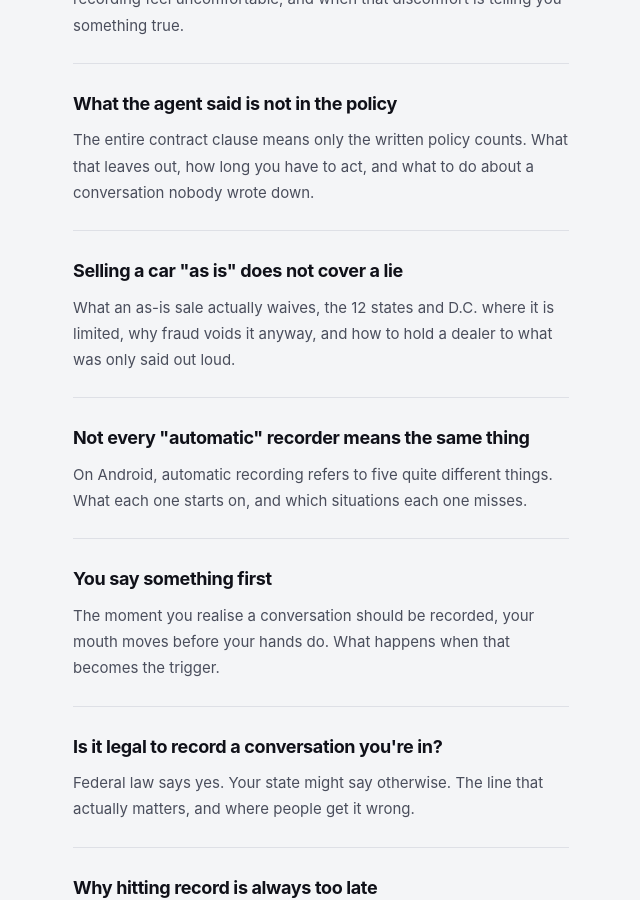
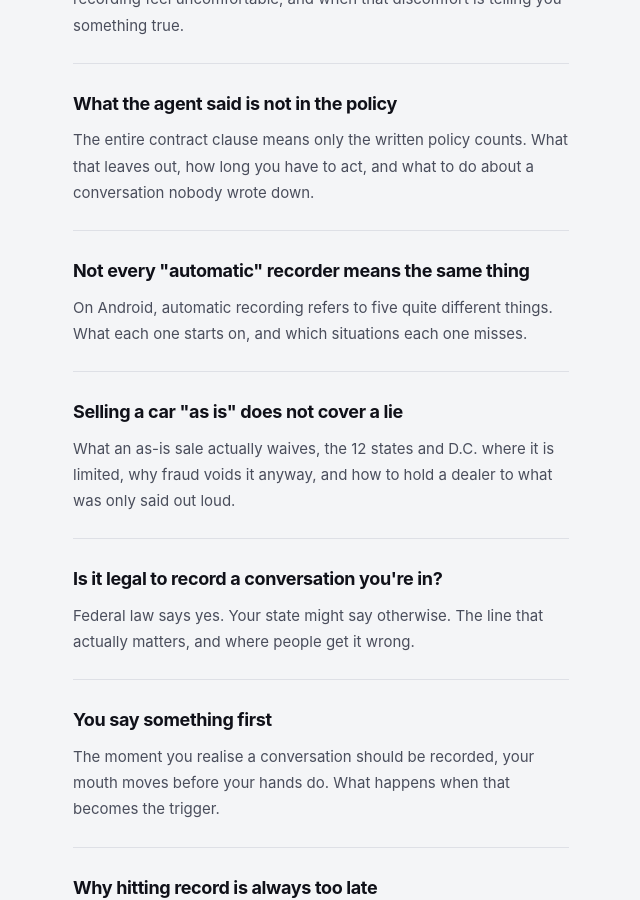
Before and after one commit to hcompany-kr/hcompany-kr.github.io, a Jekyll site: the page built from blog/en/index.html, in a window 1280 px wide and 900 px high, scrolled down 2428 px. Shown: the whole window, without its empty margins (319-959 px from the left). Built offline with Jekyll 4.4.1, drawn with Linux system fonts in a browser that asks for light colours; some web fonts are replaced; some of the changed text lies outside the part shown.

Commit message:
Add files via upload

```diff
--- a/blog/en/index.html
+++ b/blog/en/index.html
@@ -9,11 +9,32 @@
 <title>Blog | H Company</title>
 <meta name="description" content="Notes on recording, and on keeping a record of what was said.">
 <link rel="canonical" href="{{ page.url | absolute_url }}">
+
+<link rel="alternate" hreflang="ko" href="{{ '/blog/ko/' | absolute_url }}">
+<link rel="alternate" hreflang="en" href="{{ '/blog/en/' | absolute_url }}">
+<link rel="alternate" hreflang="ja" href="{{ '/blog/ja/' | absolute_url }}">
+<link rel="alternate" hreflang="es" href="{{ '/blog/es/' | absolute_url }}">
+<link rel="alternate" hreflang="it" href="{{ '/blog/it/' | absolute_url }}">
+<link rel="alternate" hreflang="x-default" href="{{ '/blog/en/' | absolute_url }}">
+
+<meta property="og:type" content="website">
+<meta property="og:title" content="Blog | H Company">
+<meta property="og:description" content="Notes on recording, and on keeping a record of what was said.">
+<meta property="og:url" content="{{ page.url | absolute_url }}">
+<meta property="og:site_name" content="H Company">
+
 <link rel="stylesheet" href="{{ '/assets/css/main.css' | relative_url }}">
 </head>
 <body>
 <header class="masthead">
   <a class="wordmark" href="{{ '/' | relative_url }}">H Company</a>
+  <nav class="langs" aria-label="Language">
+    <a class="lang" href="{{ '/blog/ko/' | relative_url }}">ko</a>
+    <span class="lang is-current">en</span>
+    <a class="lang" href="{{ '/blog/ja/' | relative_url }}">ja</a>
+    <a class="lang" href="{{ '/blog/es/' | relative_url }}">es</a>
+    <a class="lang" href="{{ '/blog/it/' | relative_url }}">it</a>
+  </nav>
 </header>
 
 <main>
@@ -22,7 +43,7 @@
   </div>
 
   <div class="list">
-    {% assign posts = site.posts | where: "lang", "en" %}
+    {% assign posts = site.posts | where: "lang", "en" | sort: "date" | reverse %}
     {% for post in posts %}
     <div class="list-item">
       <h2><a href="{{ post.url | relative_url }}">{{ post.title }}</a></h2>
```
